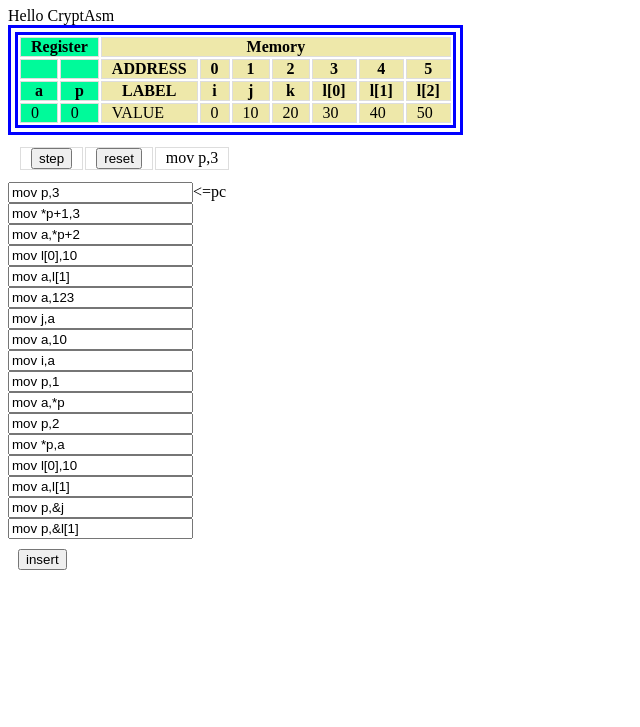
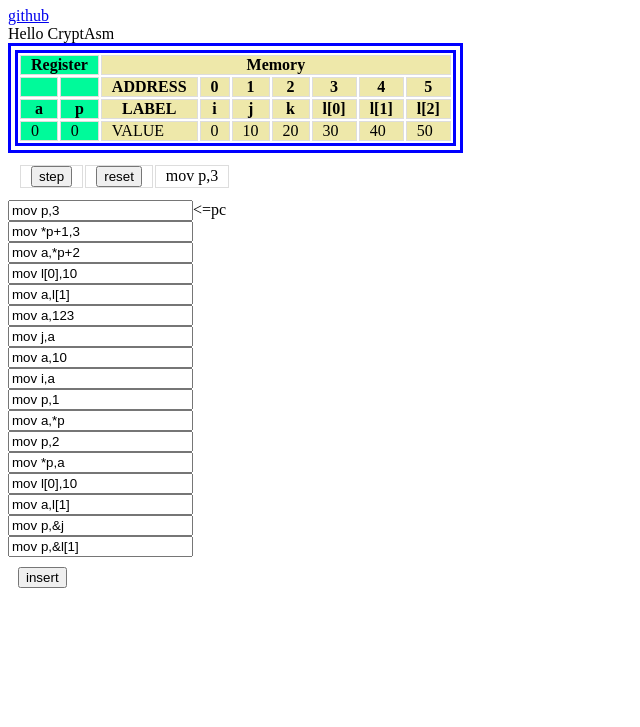
Before and after one commit to ztaku/cryptoasm, a website: page index.html in a window 1280 px wide. Shown: the part 73-800 px from the top of the page, without its empty margins (0-640 px from the left). Drawn offline with nearby package versions, Linux system fonts and the light colour scheme.

Commit message:
web pages.

```diff
--- a/index.html
+++ b/index.html
@@ -26,6 +26,7 @@
 </head>
 <body>
   <h1>CryptoAsm</h1>
+<a href="https://github.com/ztaku/cryptoasm">github</a>
   <div id="app">
     {{ message }}
 
```
Also changed, not shown: docs/index.html (+1 -0 lines), README.md, readme_en.md.
